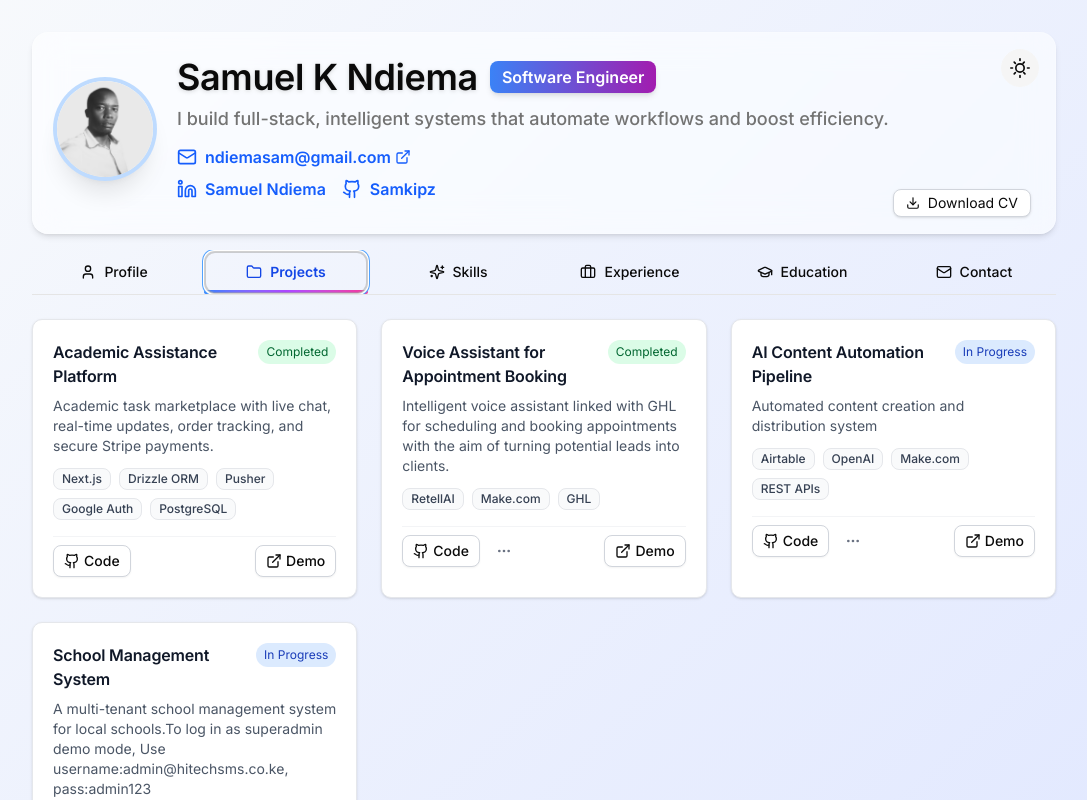
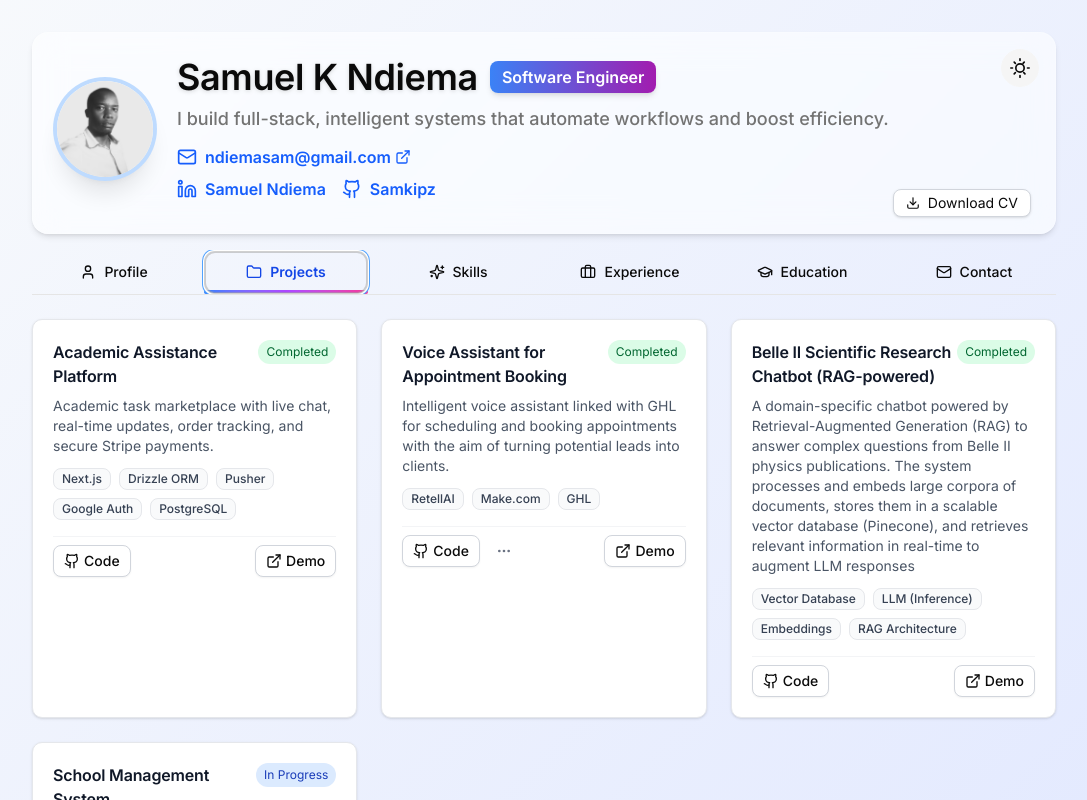
Before and after one commit to Samkipz/Portfolio, a Next.js app: page / in a window 1280 px wide. Both pictures are taken after a click on the tab "Projects". Shown: the top 800 px of the page, without its empty margins (96-1183 px from the left). Built offline with nearby package versions, Linux system fonts and the light colour scheme.

Commit message:
Added AI project and updated cv

```diff
--- a/src/components/ProjectsSection/ProjectsSection.tsx
+++ b/src/components/ProjectsSection/ProjectsSection.tsx
@@ -40,13 +40,13 @@ export default function Projects() {
       downloadLink: "/downloads/GHL.zip",
     },
     {
-      title: "AI Content Automation Pipeline",
-      description: "Automated content creation and distribution system",
-      status: "In Progress",
-      technologies: ["Airtable", "OpenAI", "Make.com", "REST APIs"],
-      link: "https://make.com/",
-      github: "#",
-      hasDownload: true,
+      title: "Belle II Scientific Research Chatbot (RAG-powered)",
+      description: "A domain-specific chatbot powered by Retrieval-Augmented Generation (RAG) to answer complex questions from Belle II physics publications. The system processes and embeds large corpora of documents, stores them in a scalable vector database (Pinecone), and retrieves relevant information in real-time to augment LLM responses",
+      status: "Completed",
+      technologies: ["Vector Database", "LLM (Inference)", "Embeddings", "RAG Architecture"],
+      link: "https://sam-belle-ii-assistant.streamlit.app/",
+      github: "https://github.com/Samkipz/Belle-II-Physics-Assistant",
+      hasDownload: false,
       downloadLink: "/downloads/ai-content-pipeline.zip",
     },
     {
```
Also changed, not shown: 1 other file (tests, documents, lock files or other folders).
